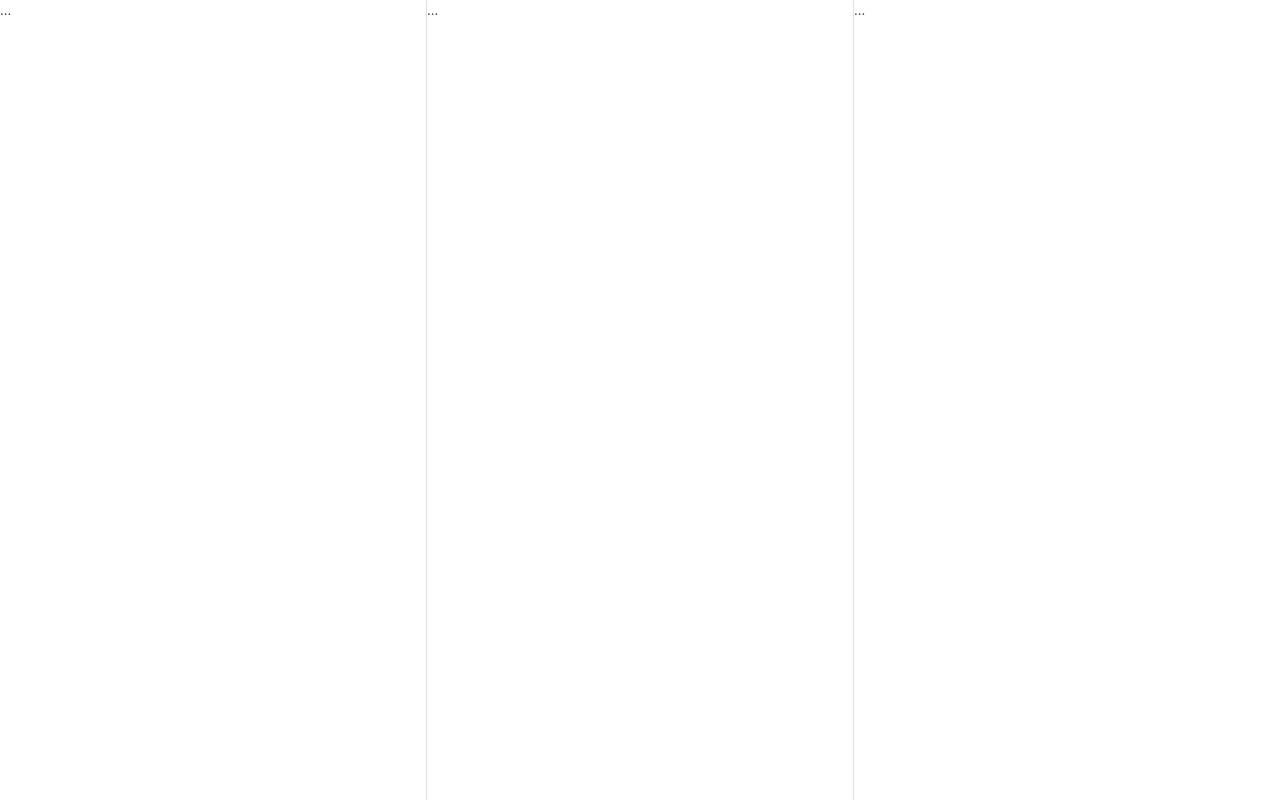
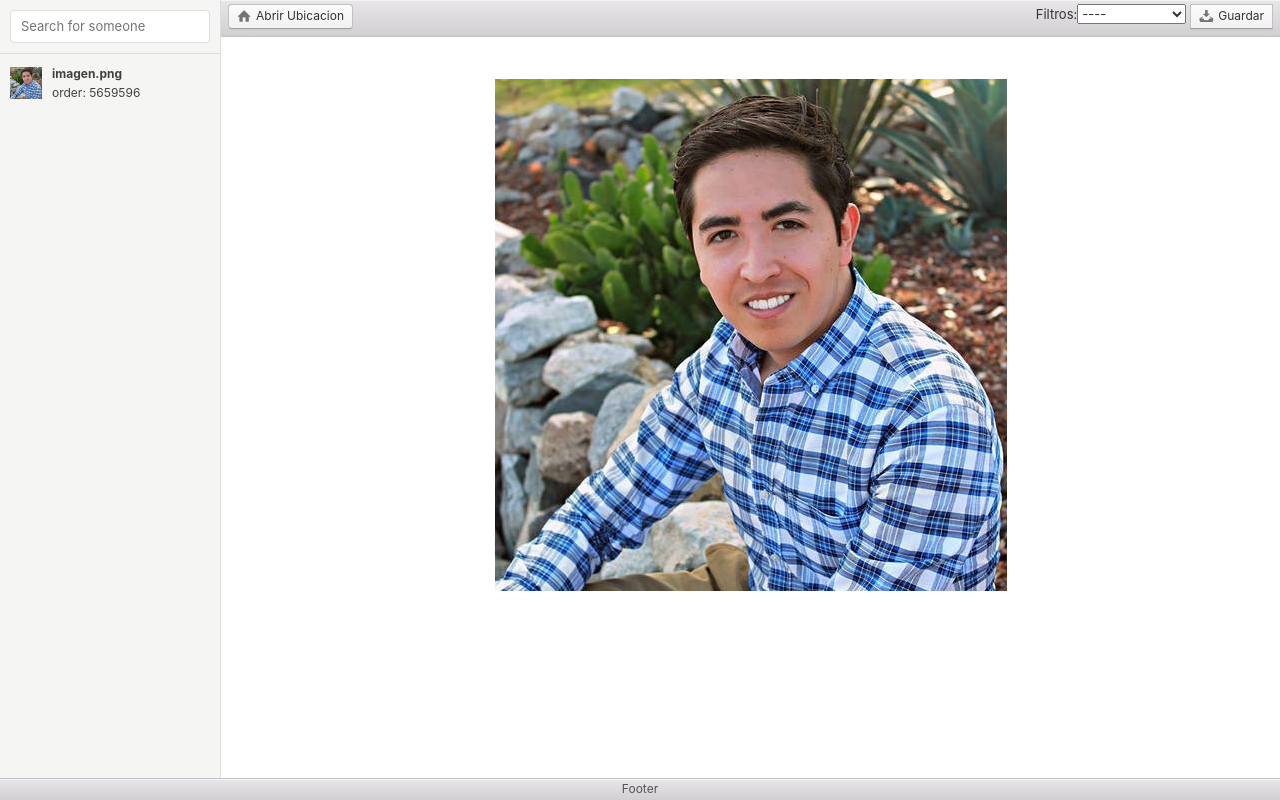
Before and after one commit to chrisaandes/ivoygallery, a website: page src/renderer/index.html in a window 1280 px wide. Drawn offline with Linux system fonts and the light colour scheme.

Commit message:
feat: add layout

```diff
--- /dev/null
+++ b/src/assets/css/main.css
@@ -0,0 +1,28 @@
+.full-height{
+    height: 100%;
+}
+
+.image-view{
+    display: flex;
+    align-items: center;
+    flex-wrap: wrap;
+    overflow: hidden;
+}
+
+.image-container{
+    width: 100%;
+    text-align: center;
+    padding: 40px;
+    height: 90%;
+}
+
+.image-toolbar{
+    width: 100%;
+    align-self: flex-start;
+    position: absolute;
+}
+
+#image-displayed {
+    max-width: 100%;
+    max-height: 100%;
+}
--- a/src/renderer/index.html
+++ b/src/renderer/index.html
@@ -3,17 +3,70 @@
     <head>
 
         <link rel="stylesheet" href="../assets/css/photon.min.css">
+        <link rel="stylesheet" href="../assets/css/main.css">
         <script src="main.js" type="text/javascript"></script>
     </head>
     <body>
         <div class="window">
             <div class="window-content">
-              <div class="pane-group">
-                <div class="pane">...</div>
-                <div class="pane">...</div>
-                <div class="pane">...</div>
-              </div>
+                <div class="pane-group">
+                    <div class="pane pane-sm sidebar">
+                        <ul class="list-group">
+                            <li class="list-group-header">
+                              <input class="form-control" type="text" placeholder="Search for someone">
+                            </li>
+                            <li class="list-group-item">
+                              <img class="media-object pull-left" src="../assets/img/avatar.jpeg" width="32">
+                              <div class="media-body">
+                                <strong>imagen.png</strong>
+                                <p>order: 5659596</p>
+                              </div>
+                            </li>
+
+                          </ul>
+                    </div>
+                    <div class="pane">
+                        <div class="image-view full-height">
+                            <header class="toolbar toolbar-header image-toolbar">
+                                <div class="toolbar-actions">
+
+
+
+                                    <button class="btn btn-default">
+                                        <span class="icon icon-home icon-text"></span>
+                                        Abrir Ubicacion
+                                    </button>
+
+                                    <div class="btn-group pull-right">
+                                        <button class="btn btn-default">
+                                            <span class="icon icon-download icon-text"></span>
+                                            Guardar
+                                        </button>
+                                    </div>
+
+                                    <select id="filters" class="pull-right">
+                                        <option value="">----</option>
+                                        <option value="">NO entregado</option>
+                                        <option value="">Entregado</option>
+                                    </select>
+                                    <label class="pull-right filter-label">Filtros:</label>
+
+
+
+
+                                </div>
+                            </header>
+
+                            <div class="image-container">
+                                <img id="image-displayed" src="../assets/img/avatar.jpeg">
+                            </div>
+                        </div>
+                    </div>
+                </div>
             </div>
-          </div>
+            <footer class="toolbar toolbar-footer">
+                <h1 class="title">Footer</h1>
+              </footer>
+        </div>
     </body>
 </html>
```
Also changed, not shown: src/assets/img/avatar.jpeg (added).
